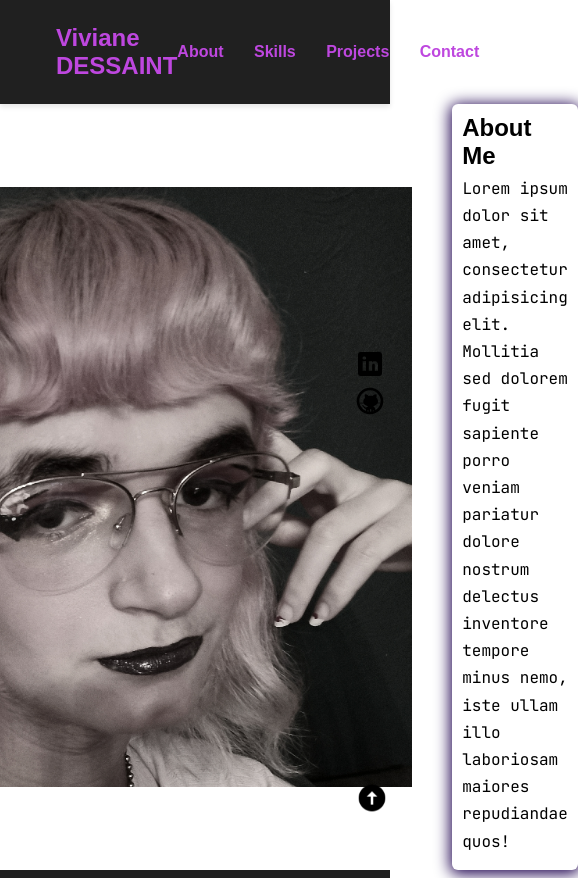
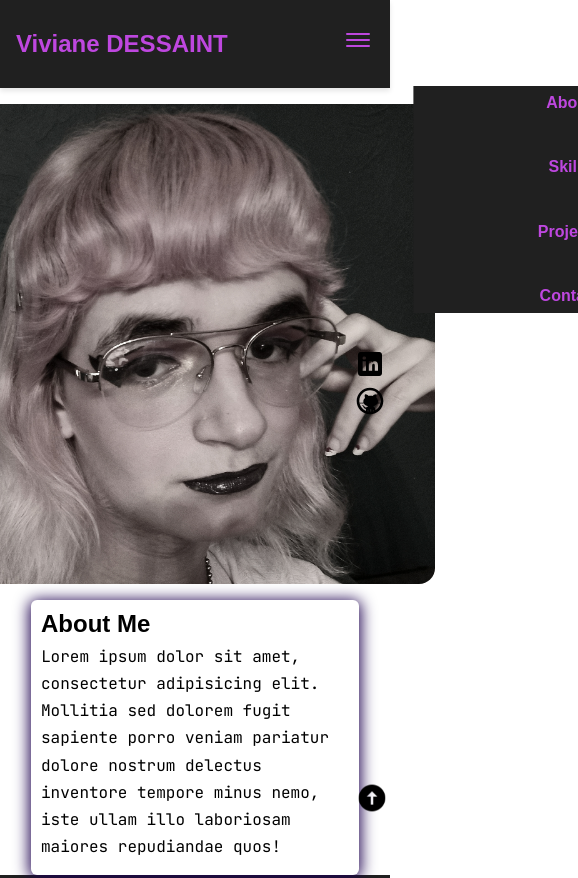
Before and after one commit to Jubstacheit/dev-portfolio, a plain HTML site: page index.html in a window 390 px wide. Shown: the top 878 px of the page, 578 px wide, since content can reach past the window. Drawn offline with nearby package versions, Linux system fonts and the light colour scheme; a web font is replaced by a local one.

Commit message:
added the burger menu in mobile mode repositionned the navbar and hero section in mobile mode

```diff
--- a/assets/css/styles.css
+++ b/assets/css/styles.css
@@ -117,6 +117,7 @@ nav ul li {
 }
 
 .hero img {
+    border-radius: 1rem;
     height: 37.5rem;
     width: 37.5rem;
 }
@@ -339,3 +340,53 @@ footer {
     text-align: center;
     margin: 2rem 0 0;
 }
+
+/* MEDIA QUERIES AND BREAKPOINTS */
+
+@media screen and (max-width: 720px) {
+    /*changes reflects on screen with a width of 720px and below*/
+    nav {
+        padding: 1.5rem 1rem;
+    }
+
+    nav ul {
+        position: fixed;
+        background-color: var(--bg-color);
+        flex-direction: column;
+        top: 86px;
+        left: 10%;
+        width: 80%;
+        text-align: center;
+        transform: translateX(120%);
+        transition: transform 0.5s ease-in;
+    }
+
+    nav ul li {
+        margin: 8px;
+    }
+
+    .burger-menu {
+        display: block;
+    }
+
+    nav ul.show {
+        transform: translateX(0);
+    }
+
+    .hero {
+        margin-top: 1rem;
+        flex-direction: column;
+        gap: 0;
+    }
+
+    .hero img {
+        height: 30rem;
+        width: 30rem;
+    }
+
+    .bio {
+        margin-top: 1rem;
+        width: 20.5rem;
+    }
+
+}
```
